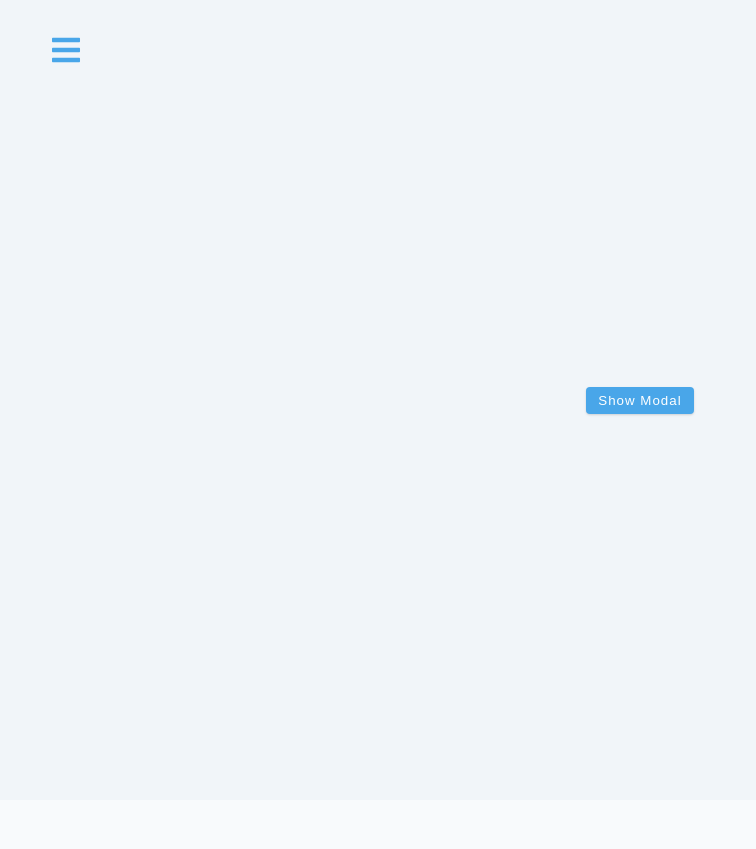
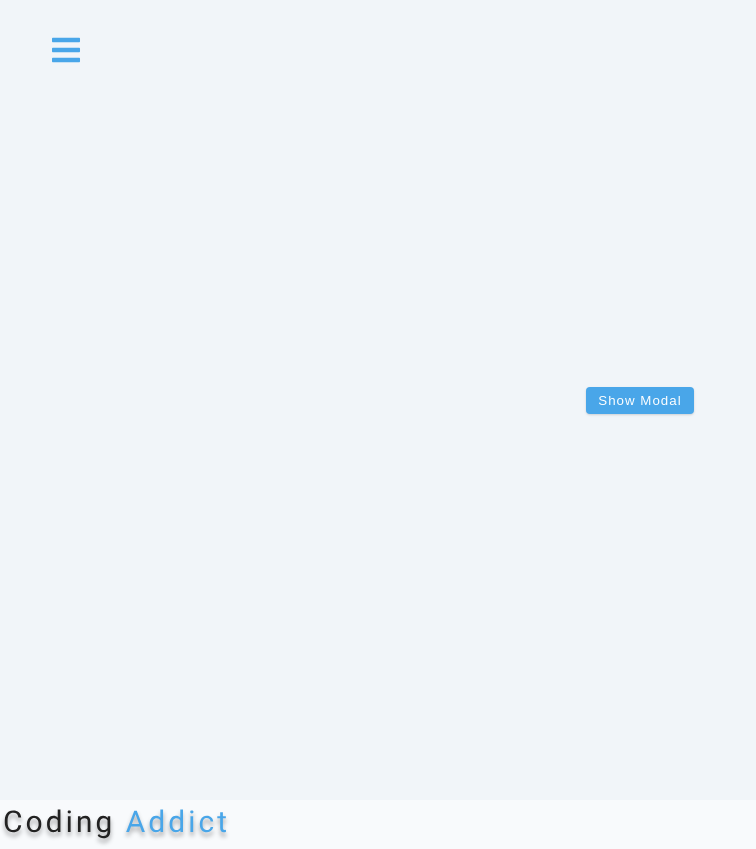
Before and after one commit to isnendyankp/sideBar, a React (Vite) app: page / in a window 1280 px wide. Shown: the whole page, without its empty margins (0-756 px from the left). Before the commit the page ends 800 px from the top, so only its background shows below. Built offline with nearby package versions, Linux system fonts and the light colour scheme.

Commit message:
add img element with src of logo

```diff
--- a/src/Sidebar.jsx
+++ b/src/Sidebar.jsx
@@ -8,7 +8,7 @@ const Sidebar = () => {
   return (
     <aside className='sidebar'>
       <div className='sidebar-header'>
-
+        <img src={logo} />
       </div>
     </aside>
   );
@@ -25,3 +25,4 @@ export default Sidebar;
 // 6. import useGlobalContext
 // 7. add aside element with className of sidebar @return
 // 8. add div element with className of sidebar-header @return>aside
+// 9. add img element with src of logo @return>aside>div
```
